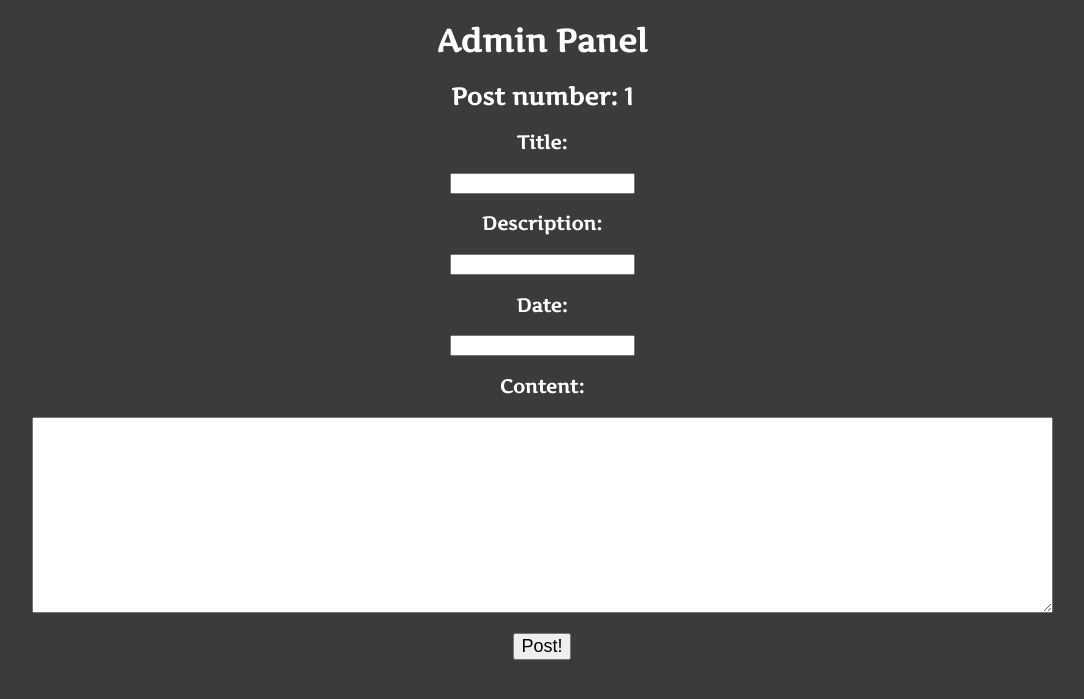
After one commit to FrankomDev/blog, a Flask app: template templates/admin.html in a window 1280 px wide. The commit adds this page. Shown: the top 699 px of the page, without its empty margins (98-1182 px from the left). Run offline with Flask 3, Linux system fonts and the light colour scheme; the template is opened without the code that fills it: most values are stand-ins (such as "Sample title", 1, 10 or a date in 2020).

Commit message:
admin panel WIP

```diff
--- a/main.py
+++ b/main.py
@@ -1,6 +1,7 @@
 from flask import Flask, render_template, request, redirect
 import sqlite3
 import hashlib
+import os
 
 def getDB():
     conn = sqlite3.connect('database.db')
@@ -12,12 +13,16 @@ def getDB():
     conn.close()
     return passwd
 
+def countFiles():
+    files = [f for f in os.listdir('./static/posts') if os.path.isfile(os.path.join('./static/posts', f))]
+    num_files = len(files)
+    return num_files
 
 app = Flask(__name__)
 
 @app.route('/')
 def main():
-    return render_template('index.html')
+    return render_template('index.html', number=countFiles())
 
 @app.route('/post')
 def post():
@@ -32,7 +37,7 @@ def submit():
     password_input = request.form['password_input']
     hash = hashlib.sha256(password_input.encode('utf8')).hexdigest()
     if hash == str(getDB()):
-        return 'good!'
+        return render_template('admin.html', number=countFiles()+1)
     else:
         return redirect('/login?error=1', code=302)
 
--- a/static/login.js
+++ b/static/login.js
@@ -1,9 +1,11 @@
 const queryParams = new URLSearchParams(window.location.search);
 
 const isError = queryParams.get('error');
+errorBlock = document.getElementById('wrongpass');
 
 if (isError==1) {
-    window.alert('Wrong password!')
+    // window.alert('Wrong password!')
+    errorBlock.style.display = "block"
 }else {
     console.log('no value')
 }
--- a/static/script.js
+++ b/static/script.js
@@ -1,4 +1,5 @@
-posts_list = 3
+getNum = document.getElementById('isHidden').innerText;
+posts_list = parseFloat(getNum);
 
 for (let i=1; i<posts_list+1; i++) {
     console.log(i);
--- a/static/style.css
+++ b/static/style.css
@@ -30,3 +30,18 @@ h1, h2, h3{
 .title{
     font-size: 250%;
 }
+
+#wrongpass{
+    background-color: red;
+    width: 25%;
+    border-radius: 10px;
+    display: none;
+}
+
+.adminContent{
+    font-size: large;
+}
+
+#isHidden{
+    opacity: 0%;
+}
--- /dev/null
+++ b/templates/admin.html
@@ -0,0 +1,24 @@
+<!DOCTYPE html>
+<html lang="en">
+<head>
+    <link rel="stylesheet" href="{{ url_for('static', filename='style.css') }}">
+    <meta charset="UTF-8">
+    <meta name="viewport" content="width=device-width, initial-scale=1.0">
+    <title>Admin Panel</title>
+</head>
+<body>
+    <center>
+        <h1>Admin Panel</h1>
+        <h2>Post number: {{number}}</h2>
+        <h3>Title:</h3>
+        <input>
+        <h3>Description:</h3>
+        <input>
+        <h3>Date:</h3>
+        <input>
+        <h3>Content:</h3>
+        <textarea rows="10" cols="100" class="adminContent"></textarea><p></p>
+        <button class="login">Post!</button>
+    </center>
+</body>
+</html>
```
Also changed, not shown: templates/index.html (+1 -1 lines), templates/login.html (+4 -1 lines).
